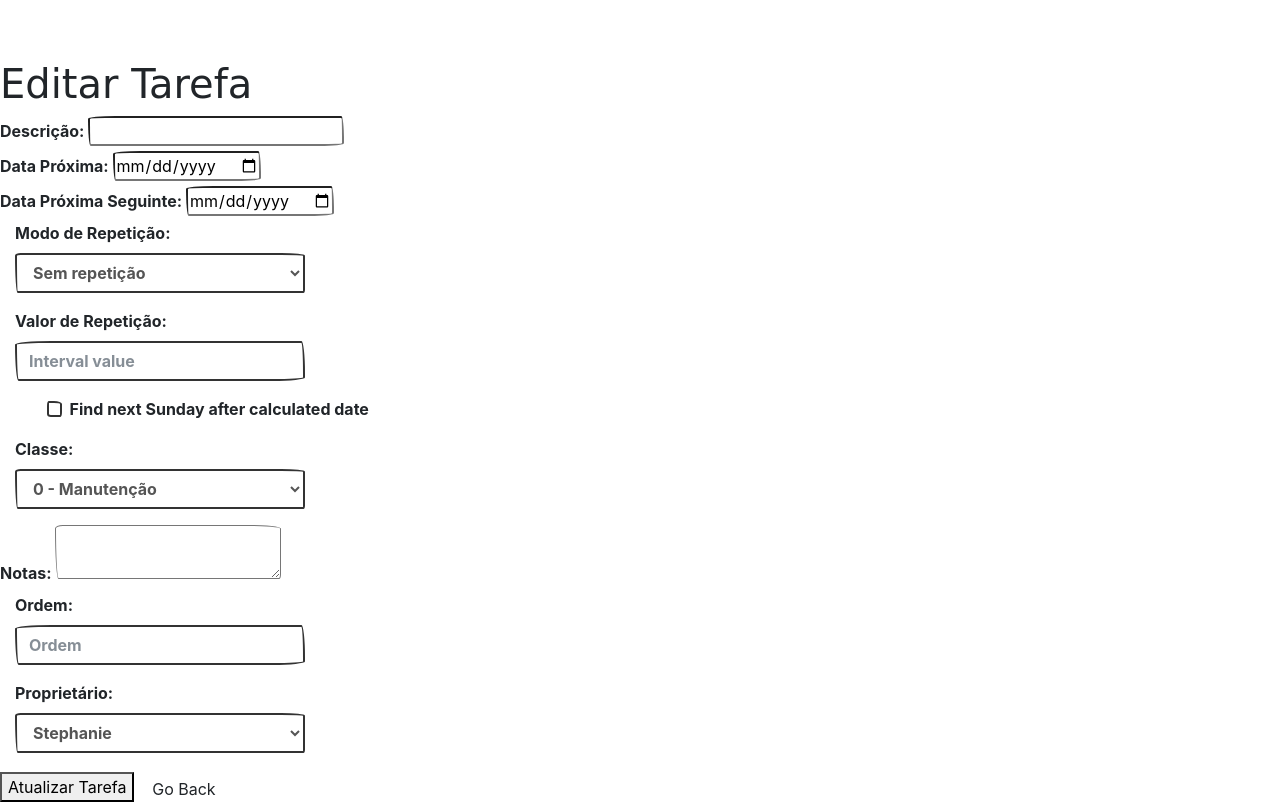
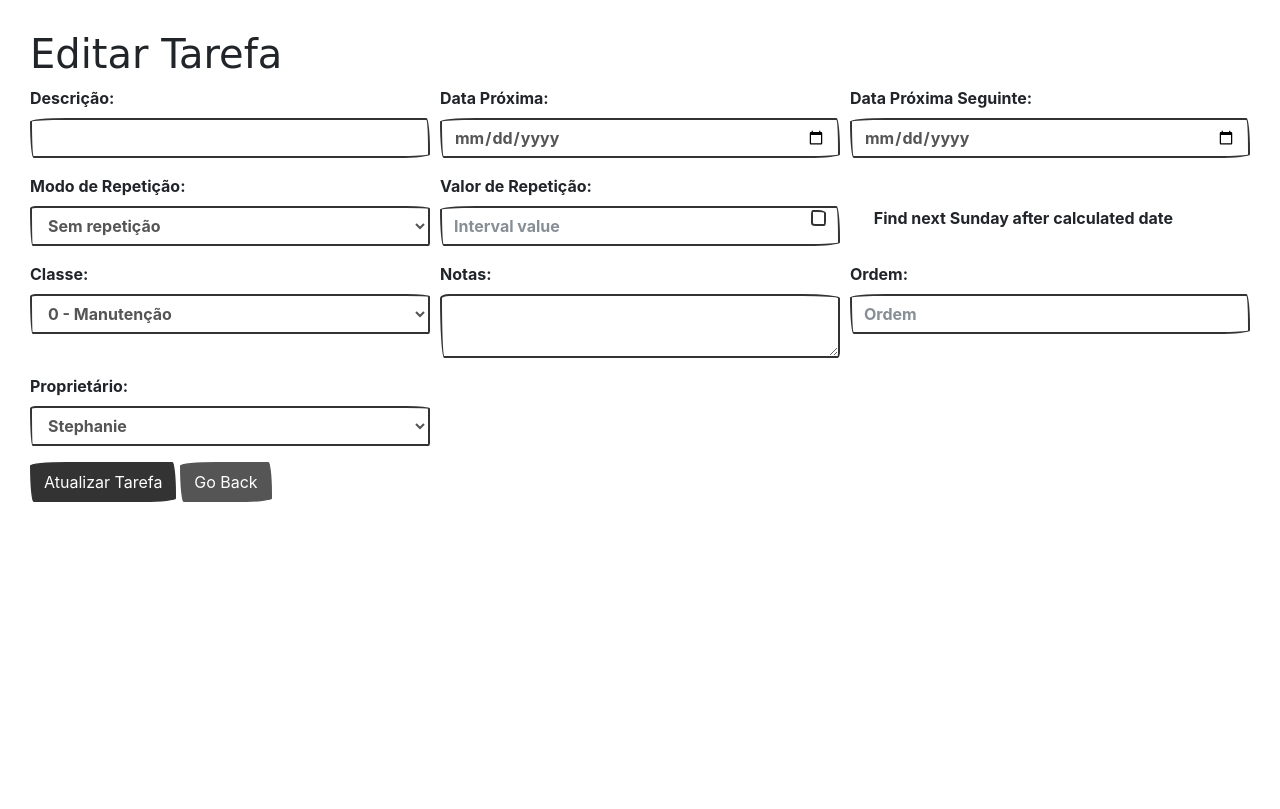
Before and after one commit to StephaniePlatvoet/tarefa2, a Flask app: template templates/editar_tarefa.html in a window 1280 px wide. After the commit the page ends 502 px from the top, so only its background shows below. Run offline with Flask 3, Linux system fonts and the light colour scheme; the template is opened without the code that fills it, so the values that code supplies are empty; some libraries are stand-ins or nearby versions; some web fonts are replaced.

Commit message:
Update editar_tarefa.html

```diff
--- a/templates/editar_tarefa.html
+++ b/templates/editar_tarefa.html
@@ -20,7 +20,11 @@
     <link rel="preconnect" href="https://fonts.googleapis.com">
     <link rel="preconnect" href="https://fonts.gstatic.com" crossorigin>
     <link href="https://fonts.googleapis.com/css2?family=Roboto:ital,wght@0,100;0,300;0,400;0,500;0,700;0,900;1,100;1,300;1,400;1,500;1,700;1,900&display=swap" rel="stylesheet">
-  </head>
+    <style>
+        body {
+            padding: 30px;
+        }
+    </style>
 </head>
 <body>
     <h1>Editar Tarefa</h1>
@@ -39,26 +43,29 @@
     <form action="/atualizar_tarefa/{{ tarefa.id }}" method="POST">
         <input type="hidden" name="id" value="{{ tarefa.id }}" />
 
+        <div class="form-row">
             <!-- Descrição -->
-        <div>
+            <div class="form-group col-md-4">
                 <label for="descricao">Descrição:</label>
-            <input type="text" id="descricao" name="descricao" value="{{ tarefa.descricao }}" required />
+                <input type="text" id="descricao" name="descricao" value="{{ tarefa.descricao }}" required class="form-control" />
             </div>
 
             <!-- Data Próxima -->
-        <div>
+            <div class="form-group col-md-4">
                 <label for="data_proxima">Data Próxima:</label>
-            <input type="date" id="data_proxima" name="data_proxima" value="{{ tarefa.data_proxima.strftime('%Y-%m-%d') }}" required />
+                <input type="date" id="data_proxima" name="data_proxima" value="{{ tarefa.data_proxima.strftime('%Y-%m-%d') }}" required class="form-control" />
             </div>
 
             <!-- Data Próxima Seguinte -->
-        <div>
+            <div class="form-group col-md-4">
                 <label for="data_proxima_seguinte">Data Próxima Seguinte:</label>
-            <input type="date" id="data_proxima_seguinte" name="data_proxima_seguinte" value="{{ tarefa.data_proxima_seguinte.strftime('%Y-%m-%d') }}" required />
+                <input type="date" id="data_proxima_seguinte" name="data_proxima_seguinte" value="{{ tarefa.data_proxima_seguinte.strftime('%Y-%m-%d') }}" required class="form-control" />
+            </div>
         </div>
 
+        <div class="form-row">
             <!-- Modo de Repetição -->
-        <div class="form-group col-md-3">
+            <div class="form-group col-md-4">
                 <label for="intervalo_repeticao_mode">Modo de Repetição:</label>
                 <select name="intervalo_repeticao_mode" class="form-control">
                     <option value="" {{ 'selected' if tarefa.intervalo_repeticao_mode == '' else '' }}>Sem repetição</option>
@@ -80,19 +87,21 @@
             </div>
 
             <!-- Valor de Repetição -->
-        <div class="form-group col-md-3">
+            <div class="form-group col-md-4">
                 <label for="intervalo_repeticao_value">Valor de Repetição:</label>
                 <input type="text" id="intervalo_repeticao_value" name="intervalo_repeticao_value" value="{{ tarefa.intervalo_repeticao_value }}" placeholder="Interval value" class="form-control" />
             </div>
 
             <!-- Próximo Domingo -->
-        <div class="form-check col-md-5" style="margin: 0.2cm 1cm;">
-            <input type="checkbox" id="proximo_domingo" name="proximo_domingo" class="form-check-input ml-2" {{ 'checked' if tarefa.proximo_domingo else '' }}>
-            <label for="proximo_domingo">Find next Sunday after calculated date</label>
+            <div class="form-group col-md-4 form-check" style="padding-top: 32px;">
+                <input type="checkbox" id="proximo_domingo" name="proximo_domingo" class="form-check-input" {{ 'checked' if tarefa.proximo_domingo else '' }}>
+                <label for="proximo_domingo" class="form-check-label">Find next Sunday after calculated date</label>
+            </div>
         </div>
 
+        <div class="form-row">
             <!-- Classe -->
-        <div class="form-group col-md-3">
+            <div class="form-group col-md-4">
                 <label for="classe">Classe:</label>
                 <select name="classe" class="form-control">
                     <option value="0" {{ 'selected' if tarefa.classe == '0' else '' }}>0 - Manutenção</option>
@@ -104,19 +113,19 @@
             </div>
 
             <!-- Notas -->
-        <div>
+            <div class="form-group col-md-4">
                 <label for="notas">Notas:</label>
-            <textarea id="notas" name="notas">{{ tarefa.notas }}</textarea>
+                <textarea id="notas" name="notas" class="form-control">{{ tarefa.notas }}</textarea>
             </div>
 
             <!-- Ordem -->
-        <div class="form-group col-md-3">
+            <div class="form-group col-md-4">
                 <label for="ordem">Ordem:</label>
                 <input type="text" id="ordem" name="ordem" value="{{ tarefa.ordem }}" placeholder="Ordem" class="form-control" />
             </div>
 
             <!-- Owner -->
-        <div class="form-group col-md-3">
+            <div class="form-group col-md-4">
                 <label for="owner">Proprietário:</label>
                 <select name="owner" class="form-control">
                     <option value="steph" {{ 'selected' if tarefa.owner == 'steph' else '' }}>Stephanie</option>
@@ -124,11 +133,14 @@
                     <option value="ambos" {{ 'selected' if tarefa.owner == 'ambos' else '' }}>Ambos</option>
                 </select>
             </div>
+        </div>
 
         <!-- Botões -->
-        <div>
-            <button type="submit">Atualizar Tarefa</button>
-            <a href="/" class="btn">Go Back</a>
+        <div class="form-row">
+            <div class="col-md-12">
+                <button type="submit" class="btn btn-primary">Atualizar Tarefa</button>
+                <a href="/" class="btn btn-secondary">Go Back</a>
+            </div>
         </div>
     </form>
 
@@ -159,3 +171,7 @@
     </script>
 </body>
 </html>
+
+    </script>
+</body>
+</html>
```
Lines whose indentation alone changed are shown as unchanged.
